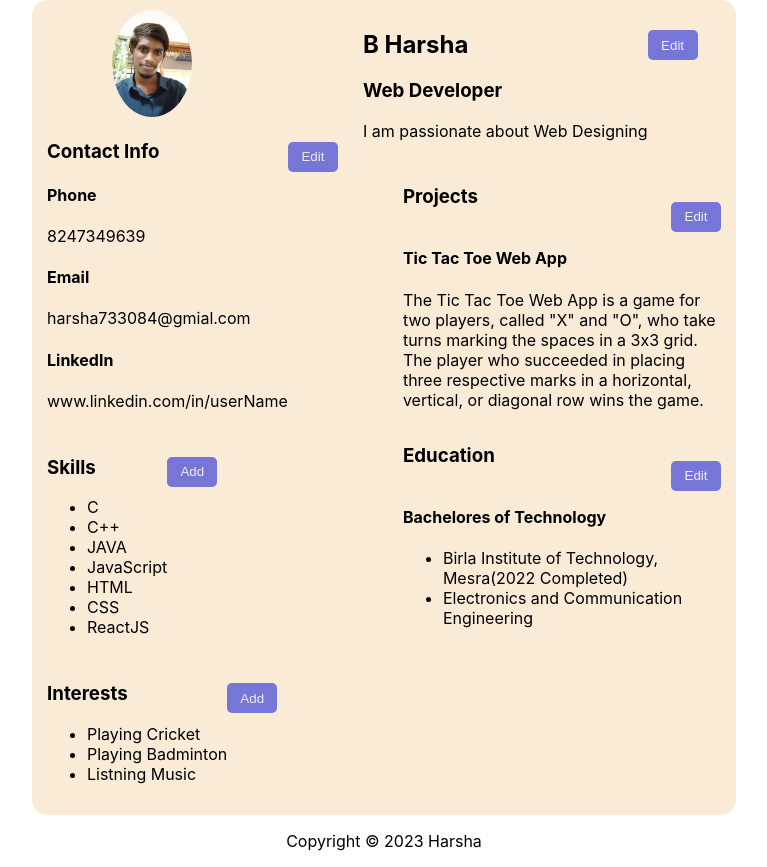
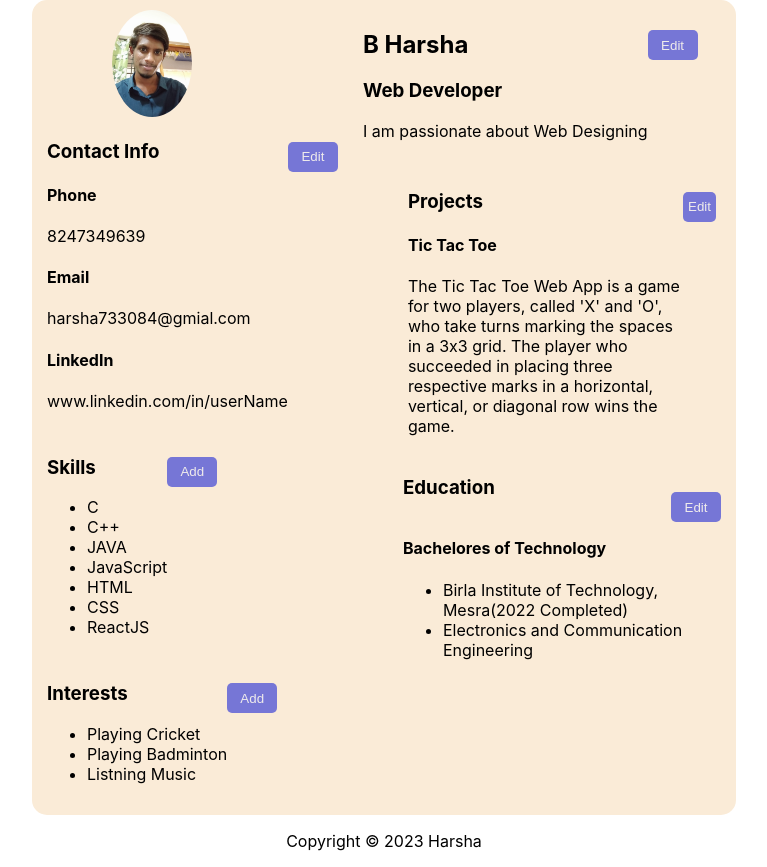
Before and after one commit to Harshahari1207/CV-Project, a React (Create React App) app: page / in a window 1280 px wide. Shown: the whole page, without its empty margins (256-1023 px from the left). Built offline with nearby package versions, Linux system fonts and the light colour scheme.

Commit message:
Projects can be able to add now

```diff
--- a/src/App.css
+++ b/src/App.css
@@ -48,7 +48,7 @@ button:hover{
   align-items: flex-start;
   padding: calc(var(--pd)*2);
 }
-.contact, .skills, .interests, .profile{
+.contact, .skills, .interests, .profile, .projects{
   padding: var(--pd);
   display: flex;
 }
--- a/src/components/Profile.js
+++ b/src/components/Profile.js
@@ -61,12 +61,14 @@ class Profile extends Component {
               />
               <label htmlFor="profile">Profile</label>
               <input
-                type="text"
+                type="textarea"
                 id="profile"
                 value={profile}
                 onChange={this.handleProfileChange}
+                rows={3}
+                cols={5}
               />
-              <button type="button" onClick={this.toggleEdit}>
+              <button className="editToggle" type="button" onClick={this.toggleEdit}>
                 Close Edit
               </button>
             </form>
--- a/src/components/Projects.js
+++ b/src/components/Projects.js
@@ -1,24 +1,106 @@
 import React, { Component } from "react";
+import uniqid from "uniqid";
+class Projects extends Component {
+  constructor() {
+    super();
+    this.state = {
+      projectTitle: "",
+      description: "",
+      projects: [
+        {
+          id: uniqid(),
+          projectTitle: "Tic Tac Toe",
+          description:
+            "The Tic Tac Toe Web App is a game for two players, called 'X' and 'O', who take turns marking the spaces in a 3x3 grid. The player who succeeded in placing three respective marks in a horizontal, vertical, or diagonal row wins the game.",
+        },
+      ],
+      edit: false,
+    };
+  }
 
-class Projects extends Component {
+  handleProjectNameChange = (e) => {
+    this.setState({
+      projectTitle: e.target.value,
+    });
+  };
+  handleDescripionChange = (e) => {
+    this.setState({
+      description: e.target.value,
+    });
+  };
+  onSubmiProjects = (e) => {
+    e.preventDefault();
+    this.setState({
+      projects: this.state.projects.concat({
+        id: uniqid(),
+        projectTitle: this.state.projectTitle,
+        description: this.state.description,
+      }),
+      projectTitle: "",
+      description: "",
+    });
+    this.toggleEdit();
+  };
+  toggleEdit = () => {
+    this.setState((prevState) => ({
+      edit: !prevState.edit,
+    }));
+  };
+  handleRemove = (key) => {
+    const newProjects = this.state.projects.filter(
+      (project) => project.id !== key
+    );
+    this.setState({
+      projects: newProjects,
+    });
+  };
   render() {
+    const { projects, projectTitle, description, edit } = this.state;
     return (
       <div className="projects">
-        <div className="head">
+        <div className="head1">
           <h3>Projects</h3>
-          <button>Edit</button>
+          {projects.map((project) => {
+            return (
+              <div
+                key={project.id}
+                onClick={() => this.handleRemove(project.id)}
+              >
+                <h4>{project.projectTitle}</h4>
+                <p>{project.description} </p>
+              </div>
+            );
+          })}
         </div>
-        <div className="body">
-          <div className="projectsContents">
-            <h4>Tic Tac Toe Web App</h4>
-            <p>
-              The Tic Tac Toe Web App is a game for two players, called "X" and
-              "O", who take turns marking the spaces in a 3x3 grid. The player
-              who succeeded in placing three respective marks in a horizontal,
-              vertical, or diagonal row wins the game.
-            </p>
+        <button className="editToggle" onClick={this.toggleEdit}>
+          Edit
+        </button>
+        {edit && (
+          <div className="projectsForm">
+            <form>
+              <label htmlFor="project_name">Project Name</label>
+              <input
+                type="text"
+                id="project_name"
+                onChange={this.handleProjectNameChange}
+              />
+              <label htmlFor="description">Description</label>
+              <input
+                type="textarea"
+                id="description"
+                onChange={this.handleDescripionChange}
+              />
+              <div className="formButtons">
+                <button type="button" onClick={this.onSubmiProjects}>
+                  Add
+                </button>
+                <button type="button" onClick={this.toggleEdit}>
+                  close
+                </button>
+              </div>
+            </form>
           </div>
-        </div>
+        )}
       </div>
     );
   }
```
